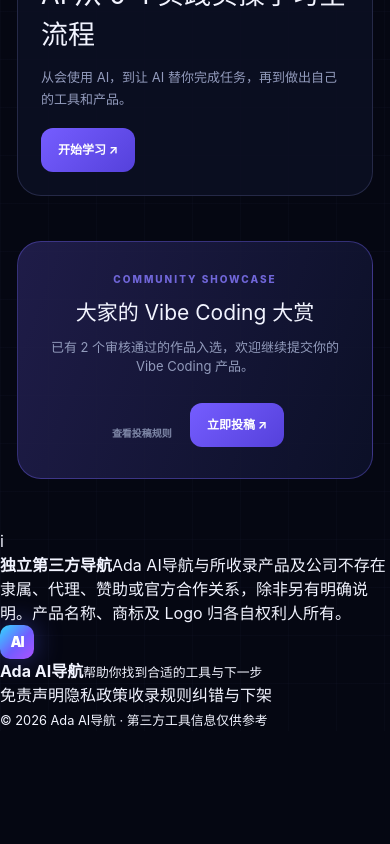
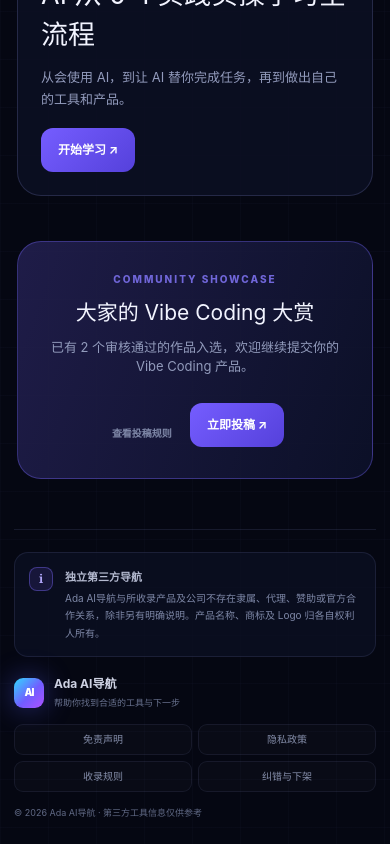
Before and after one commit to wyx729/ada-ai-nav, a Next.js app: page / in a window 390 px wide. Shown: the part 1477-2321 px from the top of the page. Before the commit the page ends 2208 px from the top, so only its background shows below. Built offline with nearby package versions, Linux system fonts and the light colour scheme.

Commit message:
Style compliance footer and policy dialogs

```diff
--- a/app/globals.css
+++ b/app/globals.css
@@ -196,6 +196,30 @@
 .qr-tip { grid-column: 2; grid-row: 3; display: block; margin: 0 2px; color: #676f90; font-size: 8px; }
 @keyframes fade { from { opacity: 0; } }
 @keyframes rise { from { opacity: 0; transform: translateY(15px) scale(.98); } }
+
+.site-footer { position:relative; z-index:2; width:min(1180px,calc(100% - 48px)); margin:0 auto; padding:28px 0 32px; border-top:1px solid rgba(121,130,185,.16); }
+.footer-disclaimer { padding:15px 18px; display:flex; align-items:flex-start; gap:12px; border:1px solid rgba(116,126,180,.17); border-radius:14px; background:rgba(12,16,36,.7); }
+.footer-shield { flex:0 0 auto; display:grid; place-items:center; width:24px; height:24px; border:1px solid rgba(126,108,255,.4); border-radius:8px; background:rgba(88,68,190,.18); color:#afa4f7; font:800 12px Georgia,serif; }
+.footer-disclaimer p { margin:1px 0 0; color:#7f89a8; font-size:11px; line-height:1.75; }
+.footer-disclaimer b { margin-right:10px; color:#b4bad0; font-size:11px; }
+.footer-bottom { min-height:82px; display:grid; grid-template-columns:1fr auto 1fr; align-items:center; gap:22px; }
+.footer-bottom > div { display:flex; align-items:center; gap:10px; }
+.footer-bottom .brand-mark { width:30px; height:30px; border-radius:9px; font-size:10px; }
+.footer-bottom > div b { display:block; color:#cdd1e2; font-size:12px; }
+.footer-bottom > div small { display:block; margin-top:3px; color:#69728f; font-size:9px; }
+.footer-bottom nav { display:flex; gap:6px; }
+.footer-bottom nav button { padding:7px 8px; border:0; background:transparent; color:#858eaa; font-size:10px; }
+.footer-bottom nav button:hover { color:#c9c4f4; }
+.footer-bottom > small { justify-self:end; color:#606985; font-size:9px; }
+.legal-modal { position:relative; width:min(680px,100%); max-height:calc(100vh - 36px); overflow-y:auto; padding:34px; border:1px solid rgba(126,108,255,.42); border-radius:24px; background:linear-gradient(145deg,#111631,#090d20); box-shadow:0 30px 90px rgba(0,0,0,.58); animation:rise .22s ease; }
+.legal-modal > small { color:#7d70e0; font-size:9px; font-weight:850; letter-spacing:2px; }
+.legal-modal h2 { margin:8px 0 4px; font-size:27px; }
+.legal-updated { margin:0 0 23px; color:#6f7895; font-size:10px; }
+.legal-sections { display:grid; gap:11px; }
+.legal-sections article { padding:16px 17px; border:1px solid rgba(114,124,177,.14); border-radius:13px; background:rgba(255,255,255,.025); }
+.legal-sections h3 { margin:0 0 7px; color:#d7d9e8; font-size:13px; }
+.legal-sections p { margin:0; color:#929bb7; font-size:12px; line-height:1.75; }
+.legal-confirm { width:100%; height:44px; margin-top:18px; border:0; border-radius:11px; background:linear-gradient(135deg,#755dff,#5541db); font-size:12px; font-weight:800; }
 
 @media (max-width: 1000px) {
   .tool-grid { grid-template-columns: repeat(2, minmax(0, 1fr)); }
@@ -499,6 +523,16 @@
   .advisor-tools-section { padding:20px; }
   .advisor-tools-head { align-items:flex-start; }
   .advisor-tool-grid { grid-template-columns:1fr; }
+  .site-footer { width:calc(100% - 28px); padding:22px 0 25px; }
+  .footer-disclaimer { padding:14px; }
+  .footer-disclaimer p { font-size:10px; }
+  .footer-disclaimer b { display:block; margin:0 0 3px; }
+  .footer-bottom { padding-top:18px; display:flex; flex-wrap:wrap; gap:14px; }
+  .footer-bottom > div { width:100%; }
+  .footer-bottom nav { width:100%; display:grid; grid-template-columns:1fr 1fr; gap:6px; }
+  .footer-bottom nav button { border:1px solid rgba(114,124,177,.13); border-radius:9px; background:rgba(255,255,255,.02); }
+  .footer-bottom > small { width:100%; }
+  .legal-modal { padding:27px 19px 20px; border-radius:20px; }
 }
 
 /* Learning paths */
```
